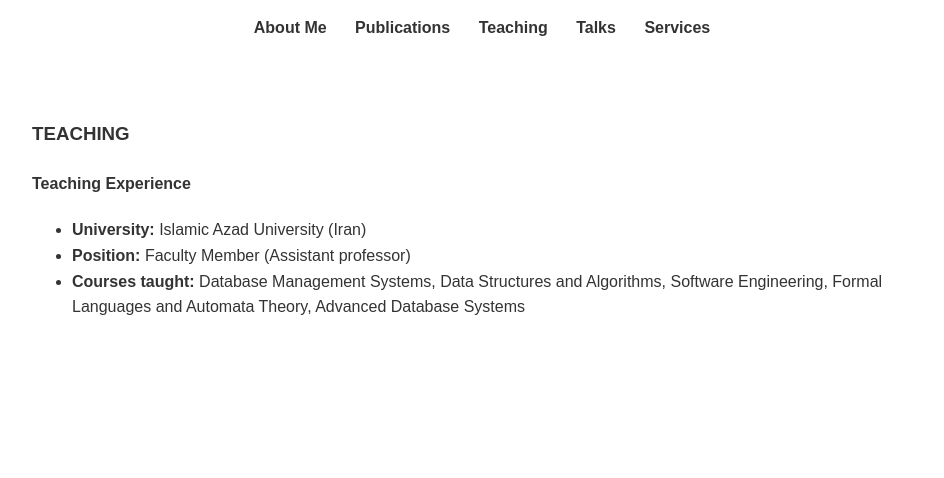
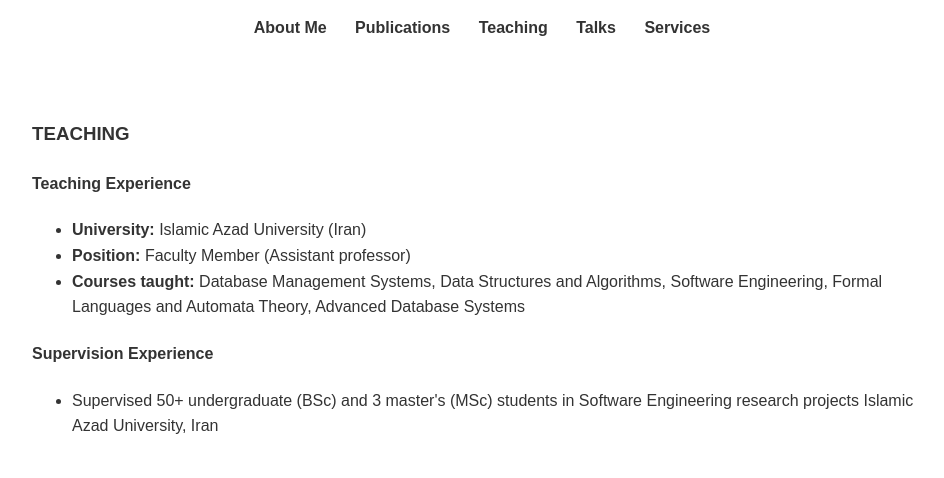
Before and after one commit to mozaffari-mm/mozaffari-mm.github.io, a plain HTML site: page teaching.html in a window 1280 px wide. Shown: the whole page, without its empty margins (158-1102 px from the left). Drawn offline with Linux system fonts and the light colour scheme.

Commit message:
Add supervision experience section to teaching.html

```diff
--- a/teaching.html
+++ b/teaching.html
@@ -25,6 +25,13 @@
       <li><b>Position:</b> Faculty Member (Assistant professor)</li>
       <li><b>Courses taught:</b> Database Management Systems, Data Structures and Algorithms, Software Engineering, Formal Languages and Automata Theory, Advanced Database Systems</li>
     </ul>
+
+    <h4>Supervision Experience</h4>
+    <ul class="teaching-list">
+      <li>Supervised 50+ undergraduate (BSc) and 3 master's (MSc) students in Software Engineering research projects
+Islamic Azad University, Iran</li>
+
+    </ul>
   </div>
 </body>
 </html>
```
